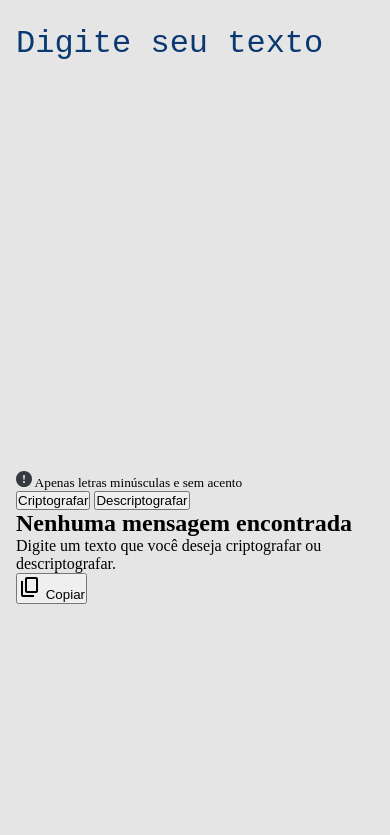
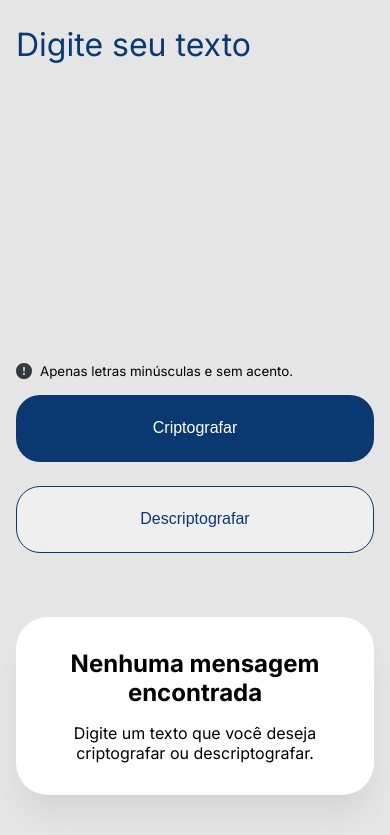
Before and after one commit to layinl/crypt-decrypt, a plain HTML site: page index.html in a window 390 px wide. Both pictures are taken after a click on the button "Criptografar". Shown: the part 75-910 px from the top of the page. Before the commit the page ends 844 px from the top, so only its background shows below. Drawn offline with nearby package versions, Linux system fonts and the light colour scheme.

Commit message:
feat: improve js, apply responsive styling and add BEM based classes in elements

```diff
--- a/app.js
+++ b/app.js
@@ -1,16 +1,13 @@
-let output = document.querySelector(".output")
+let output = document.querySelector(".output-text")
 let outputMessage = output.innerText;
 let outputTitle = document.querySelector(".output-title")
+let outputButtonCopy = document.querySelector(".output-button-copy");
 
 function encrypt() {
   let textToEncrypt = "";
   let encryptedText = "";
-  textToEncrypt = document.querySelector("#text").value;
-  if(textToEncrypt === "") {
-    outputTitle.removeAttribute("hidden");
-    output.innerText = outputMessage;
-    return outputMessage;
-  }
+  textToEncrypt = document.querySelector(".textarea").innerText;
+  if(checkIfEmpty(textToEncrypt)) return outputMessage;
   [...textToEncrypt].forEach(c => {
       switch (c) {
         case 'e':
@@ -33,7 +30,8 @@ function encrypt() {
       }
     }
   )
-  outputTitle.setAttribute("hidden", "")
+  outputTitle.setAttribute("hidden", "");
+  outputButtonCopy.removeAttribute("hidden");
   output.innerText = encryptedText;
   return encryptedText;
 }
@@ -41,19 +39,26 @@ function encrypt() {
 function decrypt() {
   let textToDecrypt = "";
   let decryptedText = "";
-  textToDecrypt = document.querySelector("#text").value;
-  if(textToDecrypt === "") {
-    outputTitle.removeAttribute("hidden")
-    output.innerText = outputMessage;
-    return outputMessage;
-  }
+  textToDecrypt = document.querySelector(".textarea").innerText;
+  if(checkIfEmpty(textToDecrypt)) return outputMessage;
   decryptedText = textToDecrypt
     .replace(/enter/g, "e")
     .replace(/imes/g, "i")
     .replace(/ai/g, "a")
     .replace(/ober/g, "o")
     .replace(/ufat/g, "u");
-  outputTitle.setAttribute("hidden", "")
+  outputTitle.setAttribute("hidden", "");
+  outputButtonCopy.removeAttribute("hidden");
   output.innerText = decryptedText;
   return decryptedText;
 }
+
+function checkIfEmpty(text) {
+  if(text === "") {
+    outputTitle.removeAttribute("hidden");
+    outputButtonCopy.setAttribute("hidden", "");
+    output.innerText = outputMessage;
+    return true;
+  }
+  return false;
+}
--- a/index.html
+++ b/index.html
@@ -12,24 +12,24 @@
     <img src="./assets/logo.svg" alt="Logo Alura">
   </header>
   <main>
-    <section>
-      <div>
-        <textarea name="text" id="text" placeholder="Digite seu texto"></textarea>
+    <section class="text">
+      <div class="text-input">
+        <span class="textarea" role="textbox" contenteditable></span>
       </div>
-      <div>
-        <sub>
-          <img src="./assets/warning.svg" alt="!"> Apenas letras minúsculas e sem acento
+      <div class="text-note">
+        <sub class="text-note-warn">
+          <img src="./assets/warning.svg" alt="!"> Apenas letras minúsculas e sem acento.
         </sub>
       </div>
     </section>
-    <section>
+    <section class="button-group">
       <button type="button" class="encrypt" onclick="encrypt()">Criptografar</button>
       <button type="button" class="decrypt" onclick="decrypt()">Descriptografar</button>
     </section>
-    <section>
+    <section class="output">
       <h2 class="output-title">Nenhuma mensagem encontrada</h2>
-      <p class="output">Digite um texto que você deseja criptografar ou descriptografar.</p>
-      <button type="button">
+      <p class="output-text">Digite um texto que você deseja criptografar ou descriptografar.</p>
+      <button type="button" class="output-button-copy" hidden>
         <span class="material-symbols-outlined">
           content_copy
         </span>
--- a/styles/style.css
+++ b/styles/style.css
@@ -1,3 +1,5 @@
+@import url('https://fonts.googleapis.com/css2?family=Inter:wght@100..900&display=swap');
+
 /* RESETS */
 
 *,
@@ -22,29 +24,79 @@ ul, ol, li {
 */
 
 :root {
-  --color-primary: #0A3871
+  --color-primary: #0A3871;
+  --font-main: "Inter", sans-serif;
 }
 
 body {
+  font-family: var(--font-main);
   background-color: #e5e5e5;
 }
 
-#text {
+.textarea {
   resize: none;
   overflow-y: hidden;
   border: none;
   background-color: transparent;
   font-size: 2rem;
   color: var(--color-primary);
-  height: 440px;
 }
 
-#text:focus {
+.textarea:focus {
   outline: none;
 }
 
-#text::placeholder {
-  color: #0A3871;
+.textarea[contenteditable]:empty::before {
+  content: "Digite seu texto";
+}
+
+.text-note-warn {
+  display: flex;
+  gap: 8px;
+}
+
+.button-group {
+  display: flex;
+  gap: 24px;
+  margin-top: 16px;
+}
+
+button {
+  height: 67px;
+  border-radius: 24px;
+}
+
+.encrypt {
+  border-style: none;
+  background-color: var(--color-primary);
+  color: white;
+  font-size: 16px;
+}
+
+.decrypt {
+  border: 1px solid var(--color-primary);
+  color: var(--color-primary);
+  font-size: 16px;
+}
+
+.output {
+  display: flex;
+  flex-direction: column;
+  gap: 16px;
+  background-color: #ffffff;
+  border-radius: 32px;
+  margin-bottom: 40px;
+  padding: 32px;
+  box-shadow: 0 24px 32px -8px #00000015;
+}
+
+.output-title {
+  text-align: center;
+  font-size: 1.5rem;
+}
+
+.output-text {
+  text-align: center;
 }
 
 @media screen and (max-width: 780px) {
@@ -57,4 +109,19 @@ body {
     margin: 0 16px;
   }
 
+  .text-input {
+    min-height: 40vh;
+  }
+
+  .button-group {
+    flex-direction: column;
+    gap: 24px;
+    margin-bottom: 64px;
+  }
+
+  button {
+    width: 100%;
+  }
+
+
 }
```
